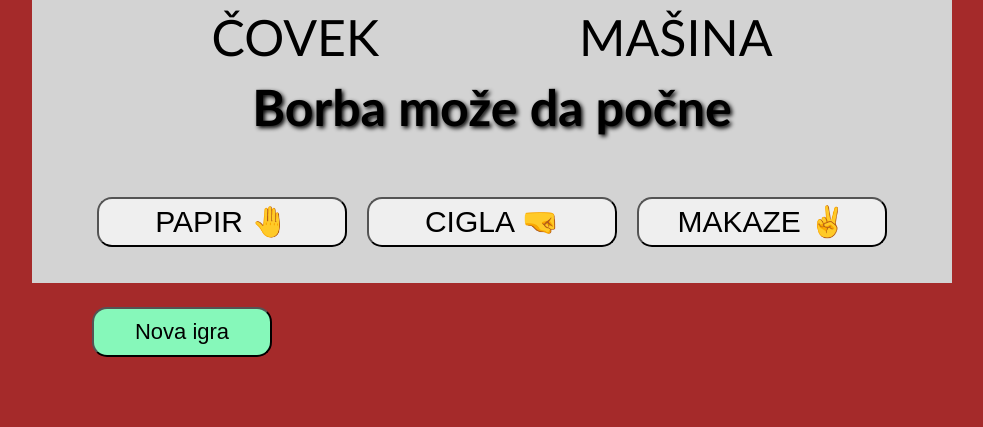
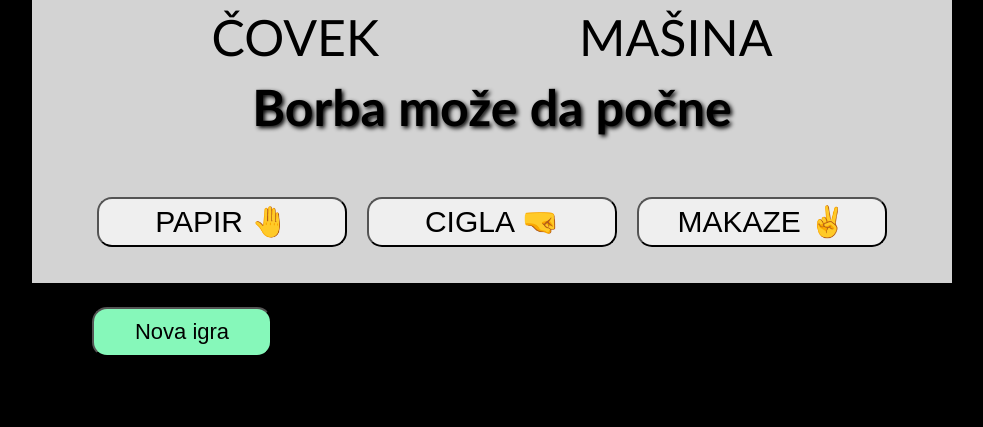
Before and after one commit to portal222/PapCigMak, a plain HTML site: page index.html in a window 1280 px wide. Shown: the part 717-1144 px from the top of the page, without its empty margins (148-1131 px from the left). Drawn offline with Linux system fonts and the light colour scheme.

Commit message:
prilagodjavanje mobilnom

```diff
--- a/stilPapKamMak.css
+++ b/stilPapKamMak.css
@@ -4,7 +4,7 @@ body {
     align-items: center;
 padding: 0;
 margin: 0;
-background-color: brown;
+background-color: rgb(0, 0, 0);
 }
 .tabla {
     display: flex;
@@ -106,7 +106,7 @@ background-color: brown;
     background-color: rgb(62, 232, 175);
 }
 
-@media screen and (max-width: 550px) {
+@media screen and (max-width: 500px) {
     .tabla {
 
         /* border: 30px solid black; */
```
